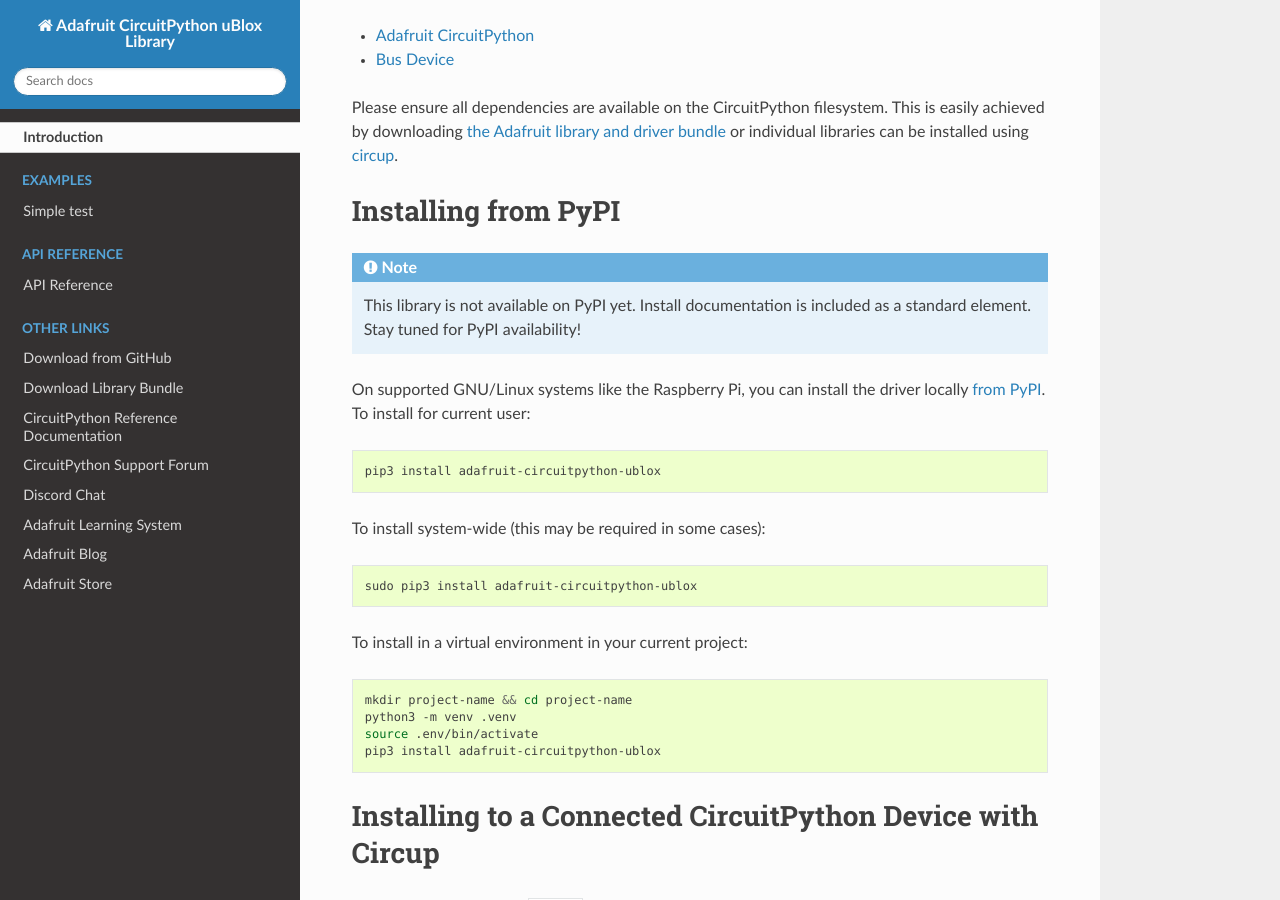
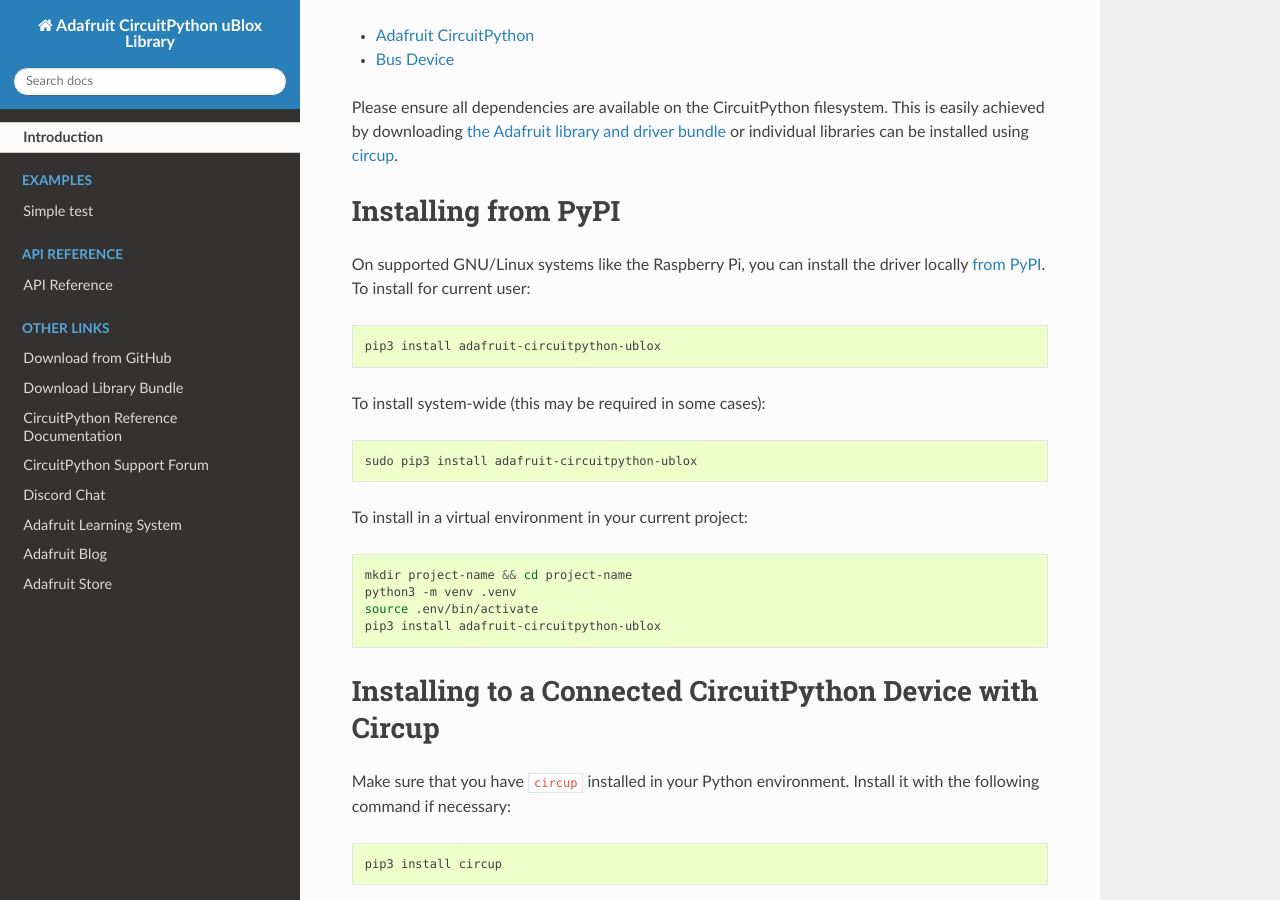
Before and after one commit to adafruit/Adafruit_CircuitPython_uBlox, a Sphinx documentation site: the page built from docs/index.rst, in a window 1280 px wide and 900 px high, scrolled down 337 px. Built offline with Sphinx 7.4.7 and the Read the Docs theme 3.1.0, drawn with Linux system fonts in a browser that asks for light colours.

Commit message:
Update docs

```diff
--- a/README.rst
+++ b/README.rst
@@ -40,10 +40,6 @@ or individual libraries can be installed using
 
 Installing from PyPI
 =====================
-.. note:: This library is not available on PyPI yet. Install documentation is included
-   as a standard element. Stay tuned for PyPI availability!
-
-.. todo:: Remove the above note if PyPI version is/will be available at time of release.
 
 On supported GNU/Linux systems like the Raspberry Pi, you can install the driver locally `from
 PyPI <https://pypi.org/project/adafruit-circuitpython-ublox/>`_.
--- a/docs/index.rst
+++ b/docs/index.rst
@@ -24,14 +24,10 @@ Table of Contents
 .. toctree::
     :caption: Tutorials
 
-.. todo:: Add any Learn guide links here. If there are none, then simply delete this todo and leave
-    the toctree above for use later.
 
 .. toctree::
     :caption: Related Products
 
-.. todo:: Add any product links here. If there are none, then simply delete this todo and leave
-    the toctree above for use later.
 
 .. toctree::
     :caption: Other Links
```
